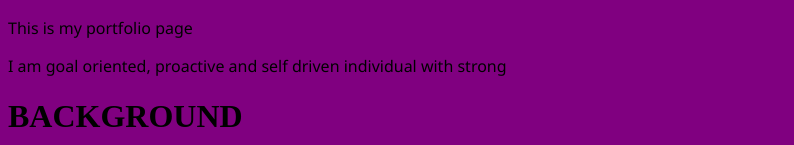
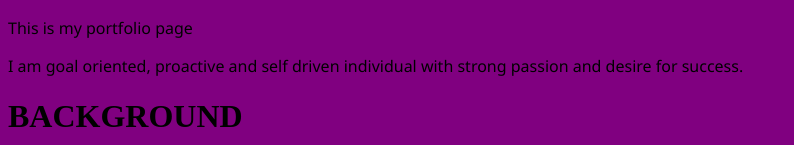
Before and after one commit to mngethe/Portfolio-gn, a plain HTML site: page index.html in a window 1280 px wide. Shown: the part 207-352 px from the top of the page, without its empty margins (0-794 px from the left). Drawn offline with Linux system fonts and the light colour scheme.

Commit message:
git add changes

```diff
--- a/index.html
+++ b/index.html
@@ -23,7 +23,8 @@
 
     </div>
 <p>
-    I am goal oriented, proactive and self driven individual with strong
+    I am goal oriented, proactive and self driven individual with strong passion and desire for success.
+
 </p>
 
     <div>
```
